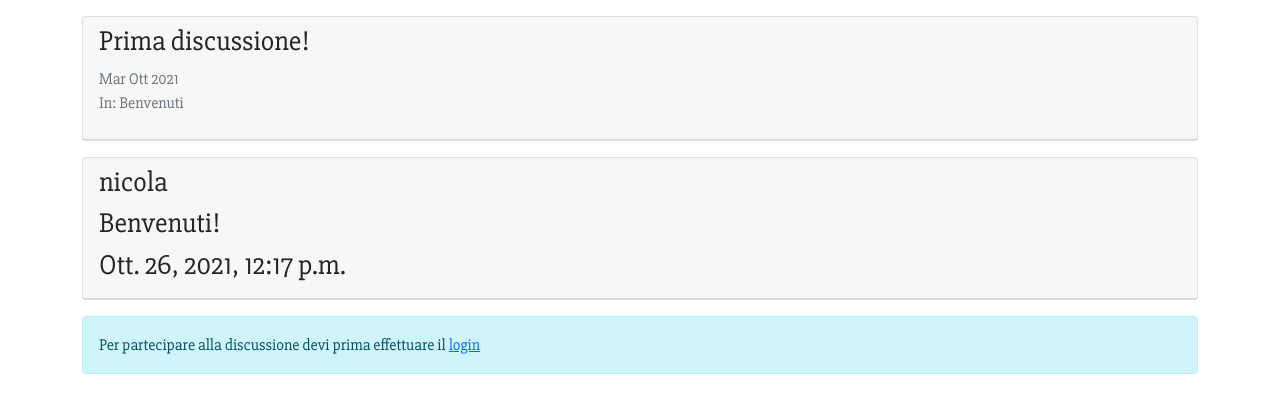
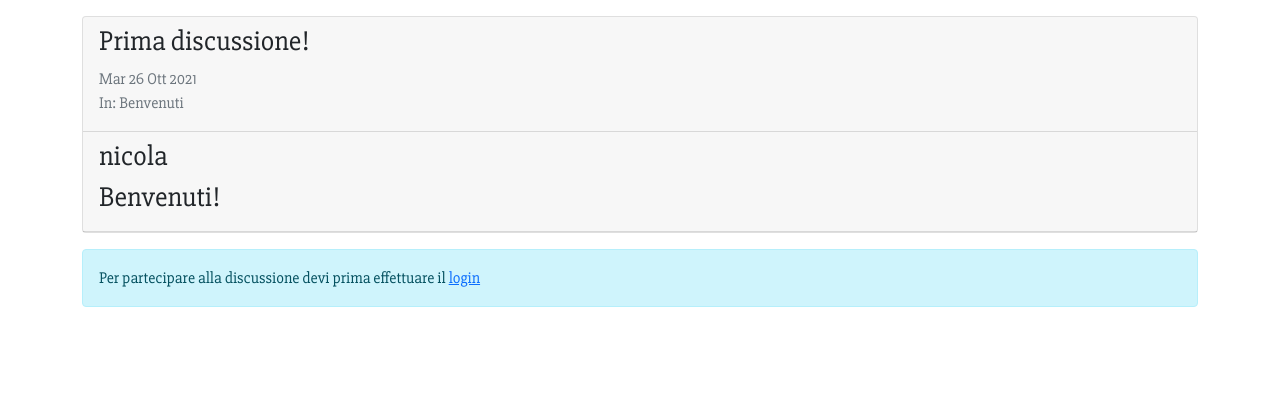
Before and after one commit to Nispanu78/django-social-site, a Django app: page /forum/discussione/1/ in a window 1280 px wide. Shown: the part 56-469 px from the top of the page. Run offline with Django 3.2, Linux system fonts and the light colour scheme; data comes from the database, SQL or seed files in the repository; some libraries are stand-ins or nearby versions.

Commit message:
social site

```diff
--- a/django_env/social_site/forum/templates/forum/singola_discussione.html
+++ b/django_env/social_site/forum/templates/forum/singola_discussione.html
@@ -8,23 +8,25 @@
     {% for post in posts_discussione %}
     <div class="card my-3">
         {% if forloop.first %}
-        <div class="card-header">
+        <div class="card-header pb-0">
             <h3>{{ discussione.titolo }}</h3>
-            <p class="text-muted">{{ discussione.data_creazione|date:"D M Y" }}
+            <p class="text-muted">{{ discussione.data_creazione|date:"D d M Y" }}
             <br>In: {{ discussione.sezione_appartenenza }}</p>
         </div>
+        {% else %}
+        <div class="card-header py-0">
+            <p class="text-muted mb-0">{{ post.data_creazione|date:"d M Y" }}</p>
+        </div>
         {% endif %}
-    </div>
 
-        <div class="card my-3">
+
         <div class="card-header">
             <h3> {{ post.autore_post }} </h3>
+            <h3></h3>
             <h3> {{ post.contenuto }} </h3>
-                <h3> {{ post.data_creazione }} </h3>
             <!-- <h6 class="card-text"> {{ sezione.descrizione }} </h6> -->
         </div>
     </div>
-
     {% endfor %}
 
     {% if request.user.is_authenticated %}
```
Lines whose indentation alone changed are shown as unchanged.
